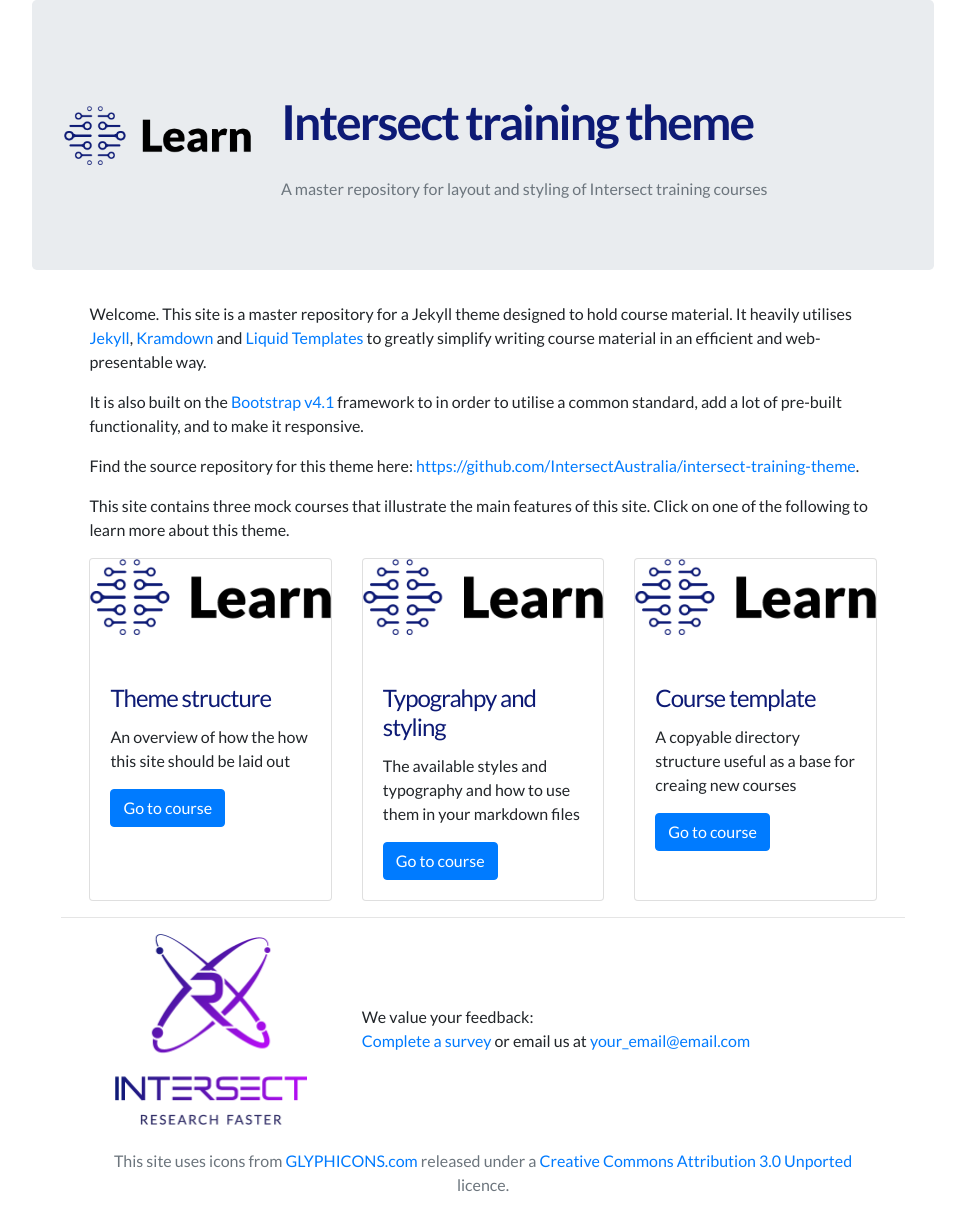
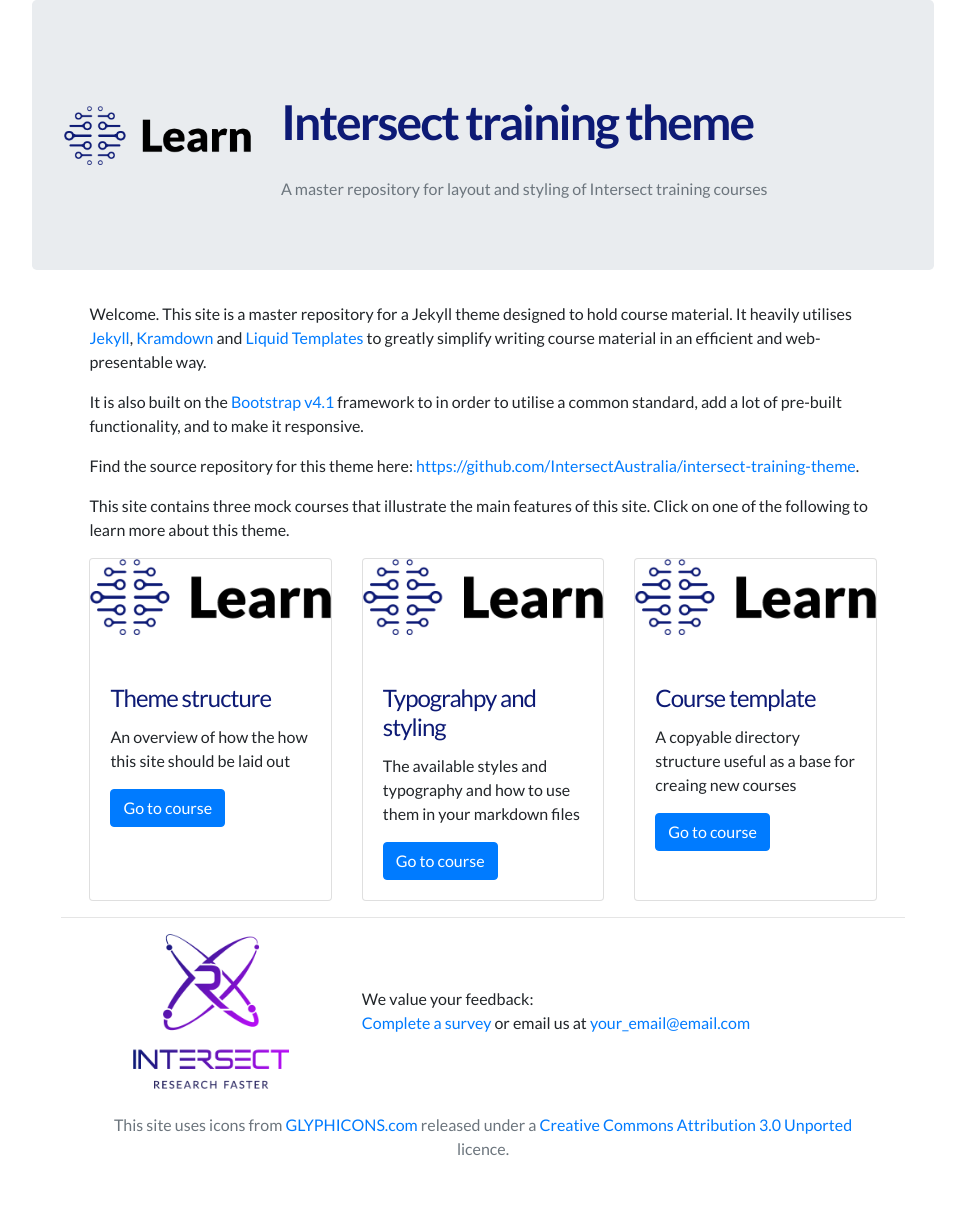
Before and after one commit to IntersectAustralia/intersect-training-theme, a Jekyll site: the page built from index.md, in a window 1280 px wide. Shown: the whole page, without its empty margins (157-1122 px from the left). Built offline with Jekyll 4.4.1, drawn with Linux system fonts in a browser that asks for light colours; after the commit the page ends 1177 px from its top, so only the background shows below that.

Commit message:
Updated to atomic theme

```diff
--- a/_includes/footer.html
+++ b/_includes/footer.html
@@ -2,7 +2,7 @@
   <div class="row">
     <div class="col-sm-4 align-self-center text-center">
       <a class="site-title" href="{{ site.companyurl }}/">
-        <img class="img-fluid" src="{{ site.baseurl }}/assets/logos/company-logo.png" width="192" height="128">
+        <img class="img-fluid" src="{{ site.baseurl }}/assets/logos/company-logo.png" width="156" height="128">
       </a>
     </div>
     <div class="col-8 align-self-center">
--- a/_includes/header.html
+++ b/_includes/header.html
@@ -2,7 +2,7 @@
   <div class="row">
     <div class="col-md-3 align-self-center text-center">
       <a href="{{ site.sub-brandurl }}/">
-        <img class="img-fluid" src="{{ site.baseurl }}/assets/logos/sub-brand.png" width="192">
+        <img class="img-fluid" src="{{ site.baseurl }}/assets/logos/sub-brand.png" width="256">
       </a>
     </div>
     <div class="col-9 align-self-center">
```
